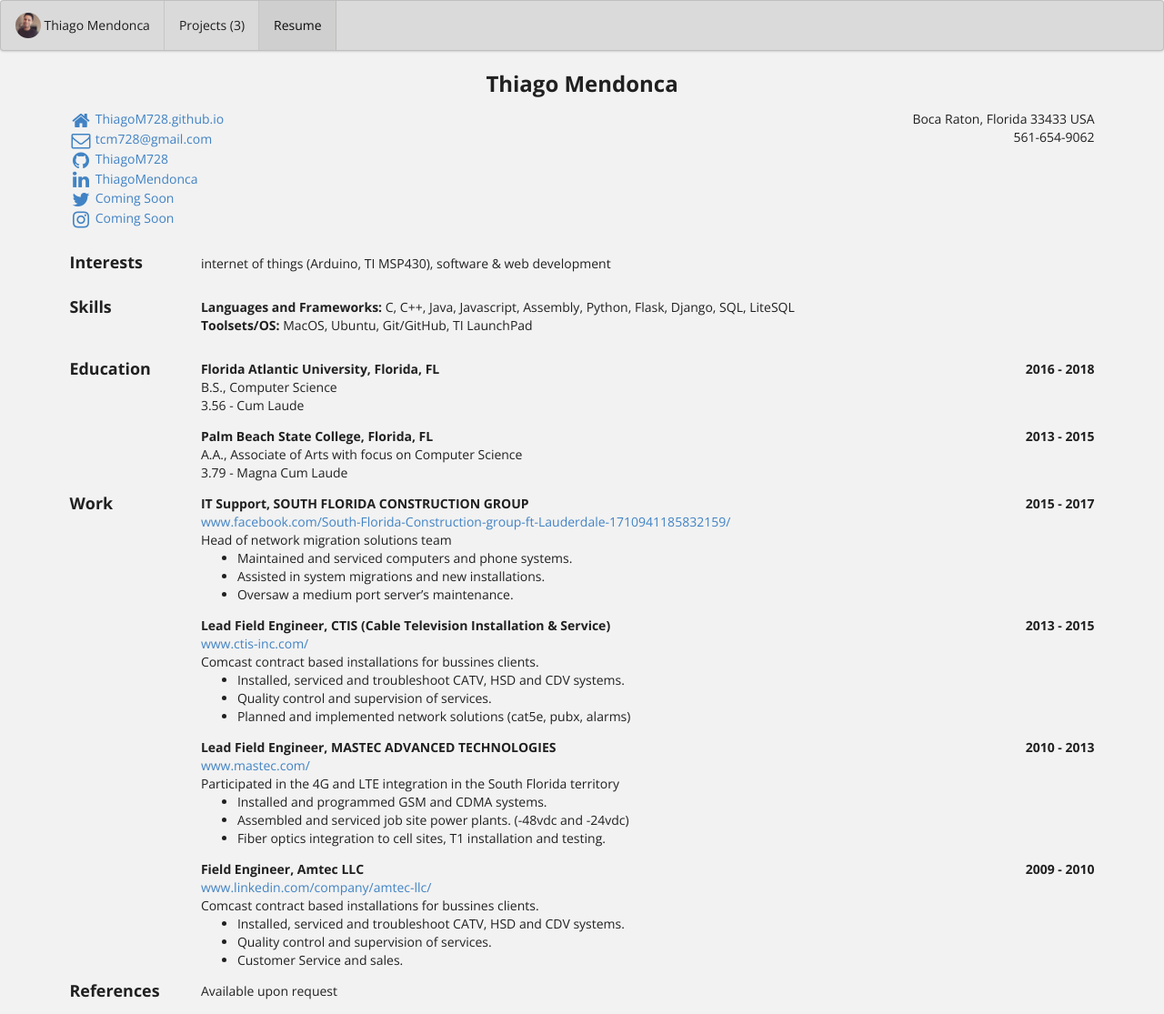
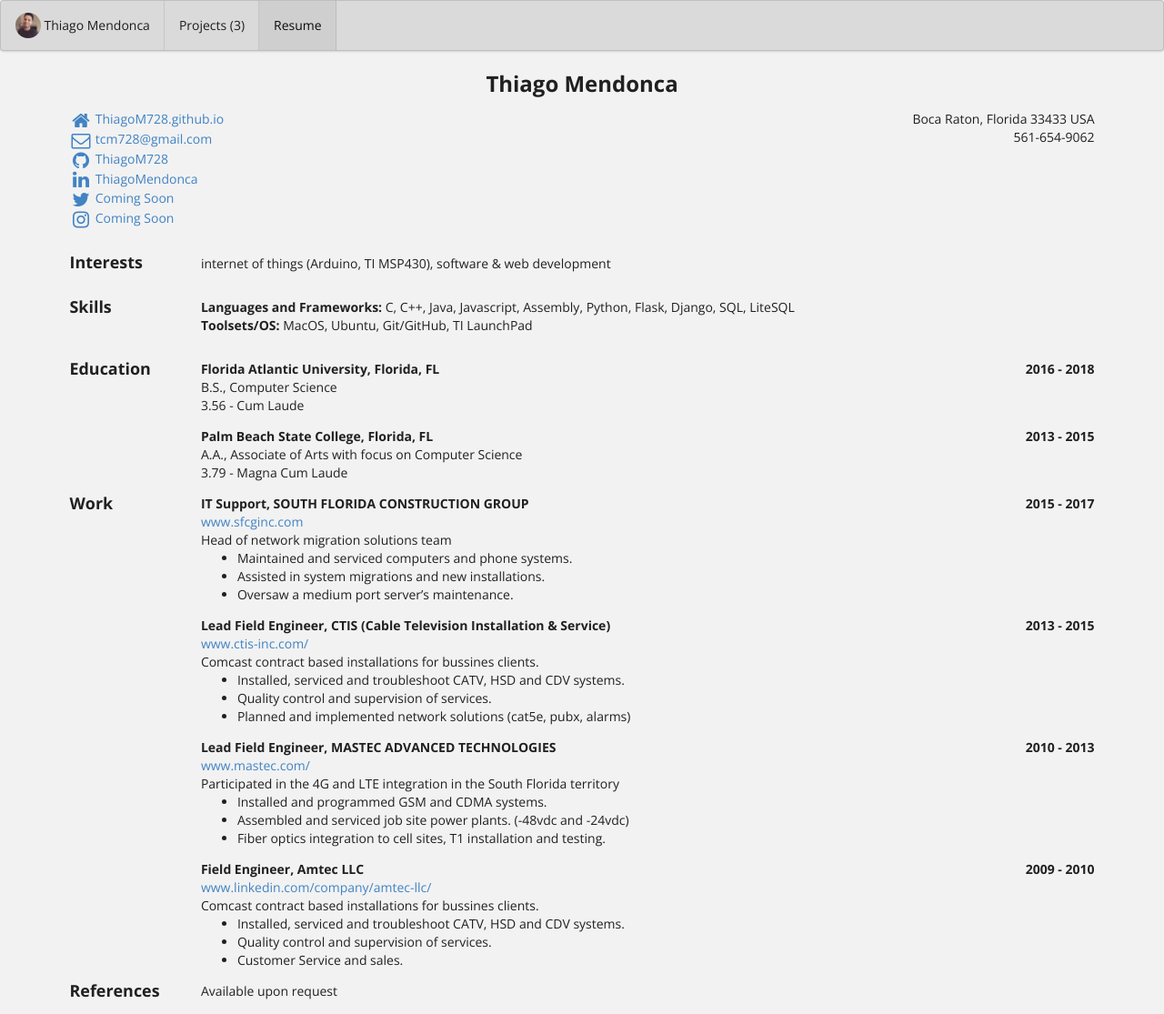
Before and after one commit to ThiagoM728/ThiagoM728.github.io, a Jekyll site: the page built from bio/index.html, in a window 1280 px wide. Shown: the whole page at 91% size. Built offline with Jekyll 4.4.1, drawn with Linux system fonts in a browser that asks for light colours; some of the changed lines change nothing that is shown.

Commit message:
Update bio.json

```diff
--- a/_data/bio.json
+++ b/_data/bio.json
@@ -105,7 +105,7 @@
     {
       "company": "SOUTH FLORIDA CONSTRUCTION GROUP ",
       "position": "IT Support",
-      "website": "https://www.facebook.com/South-Florida-Construction-group-ft-Lauderdale-1710941185832159/",
+      "website": "http://www.sfcginc.com",
       "startDate": "2015",
       "endDate": "2017",
       "summary": "Head of network migration solutions team",
```
